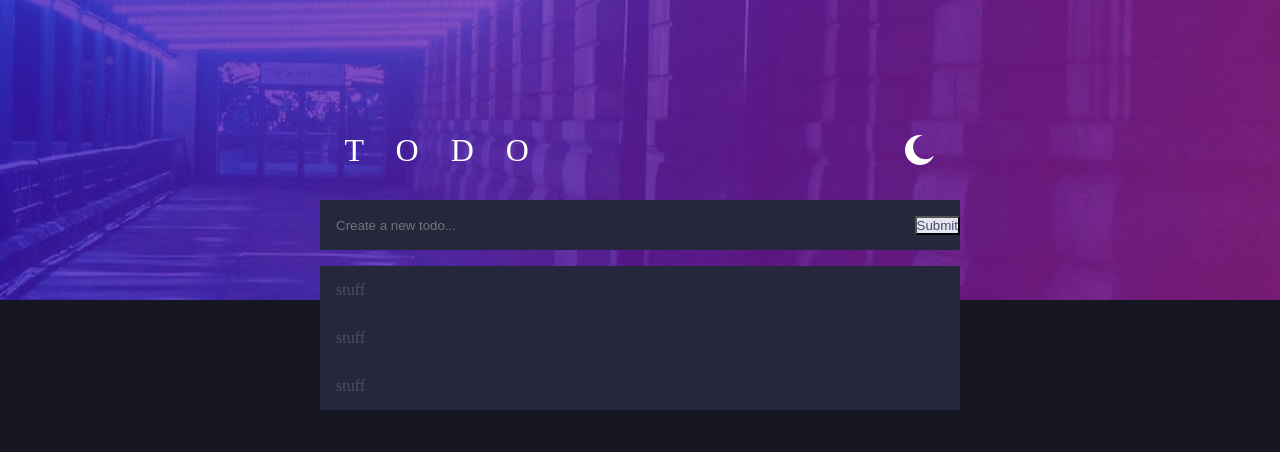
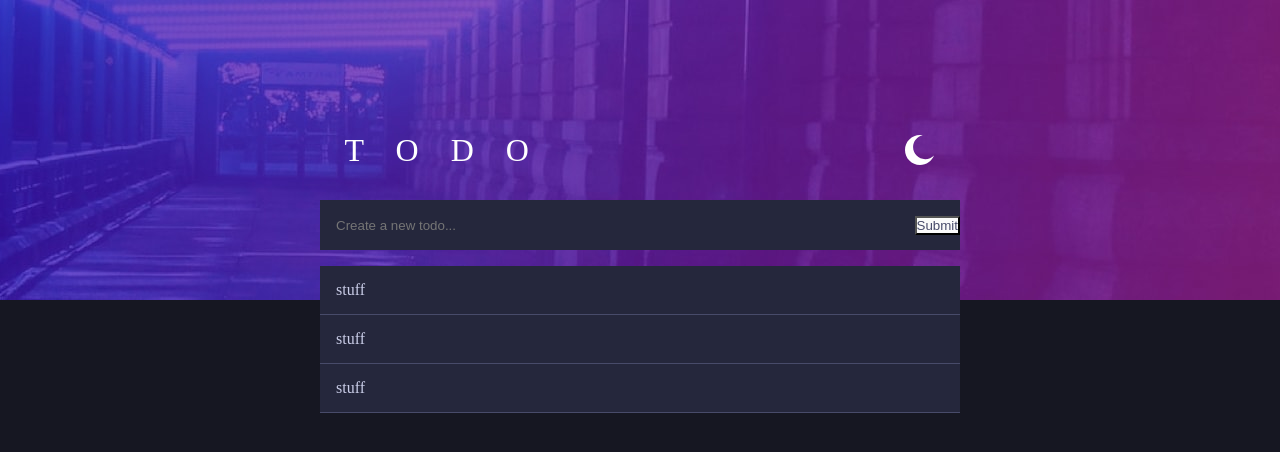
Before and after one commit to collerhatguy/todo-angular, an Angular app: page / in a window 1280 px wide. Shown: the top 452 px of the page. Built offline with nearby package versions, Linux system fonts and the light colour scheme.

Commit message:
styled background and light/dark modes

```diff
--- a/src/app/app.component.html
+++ b/src/app/app.component.html
@@ -11,3 +11,4 @@
     [dark]="dark"
     [TodoList]="TodoList"></app-todo-list>
 </main>
+<div [attr.data-dark]="dark" class="background"></div>
--- a/src/app/app.component.scss
+++ b/src/app/app.component.scss
@@ -3,3 +3,12 @@ main {
     top: 200px;
     width: 100%;
 }
+.background {
+    width: 100%;
+    height: 100%;
+    max-height: 100%;
+    background-color: hsl(235, 21%, 11%);
+    &[data-dark="false"] {
+        background-color: hsl(236, 33%, 92%);
+    }
+}
--- a/src/app/app.component.ts
+++ b/src/app/app.component.ts
@@ -2,7 +2,7 @@ import { Component } from '@angular/core';
 import Todo from "./Todo";
 
 @Component({
-  selector: 'app-root',
+  selector: 'body',
   templateUrl: './app.component.html',
   styleUrls: ['./app.component.scss']
 })
--- a/src/app/components/form/form.component.scss
+++ b/src/app/components/form/form.component.scss
@@ -1,9 +1,9 @@
 @mixin coloringDark {
     background-color:  hsl(235, 24%, 19%);
-    color: hsl(233, 14%, 35%);
+    color: hsl(234, 39%, 85%);
 }
 @mixin coloringLight {
-    background-color:  hsl(236, 33%, 92%);
+    background-color:  hsl(0, 0%, 98%);
     color: hsl(235, 19%, 35%);
 }
 form {
--- a/src/app/components/todo-list/todo-list.component.scss
+++ b/src/app/components/todo-list/todo-list.component.scss
@@ -1,9 +1,9 @@
 @mixin coloringDark {
     background-color:  hsl(235, 24%, 19%);
-    color: hsl(233, 14%, 35%);
+    color: hsl(234, 39%, 85%);
 }
 @mixin coloringLight {
-    background-color:   hsl(236, 33%, 92%);
+    background-color:   hsl(0, 0%, 98%);
     color: hsl(235, 19%, 35%);
 }
 ul {
@@ -17,14 +17,16 @@ ul {
     flex-direction: column;
     &[data-dark="false"] li {
         @include coloringLight();
+        border-bottom-color: hsl(234, 39%, 85%);
     }
 }
 li {
     @include coloringDark();
     padding: 1rem;
-    border: none;
+    border-bottom: 1px solid hsl(235, 19%, 35%);
     list-style: none;
     outline: none;
     height: 300px;
     width: 100%;
+
 }
--- a/src/index.html
+++ b/src/index.html
@@ -8,6 +8,5 @@
   <link rel="icon" type="image/x-icon" href="favicon.ico">
 </head>
 <body>
-  <app-root></app-root>
 </body>
 </html>
--- a/src/styles.scss
+++ b/src/styles.scss
@@ -1,25 +1,6 @@
 /* You can add global styles to this file, and also import other style files */
 @import "./reset";;
 
-// variables
-$bright-blue: hsl(220, 98%, 61%);
-$background: linear-gradient(hsl(192, 100%, 67%),hsl(280, 87%, 65%));
-
-// light
-$very-light-gray: hsl(0, 0%, 98%);
-$very-light-blue: hsl(236, 33%, 92%);
-$light-blue: hsl(233, 11%, 84%);
-$dark-blue: hsl(236, 9%, 61%);
-$very-dark-blue: hsl(235, 19%, 35%);
-
-// dark
-$very-dark-blue2: hsl(235, 21%, 11%);
-$very-dark-desaturated-blue: hsl(235, 24%, 19%);
-$light-grayis-blue: hsl(234, 39%, 85%);
-$light-grayish-blue-hover: hsl(236, 33%, 92%);
-$dark-grayish-blue: hsl(234, 11%, 52%);
-$very-dark-grayish-blue: hsl(233, 14%, 35%);
-$very-dark-grayish-blue: hsl(237, 14%, 26%);
 body {
-    background-color: hsl(235, 21%, 11%);
+    height: 100vh;
 }
```
Also changed, not shown: src/app/services/todo.service.ts (deleted, +0 -9 lines), 1 other file (tests, documents, lock files or other folders).
